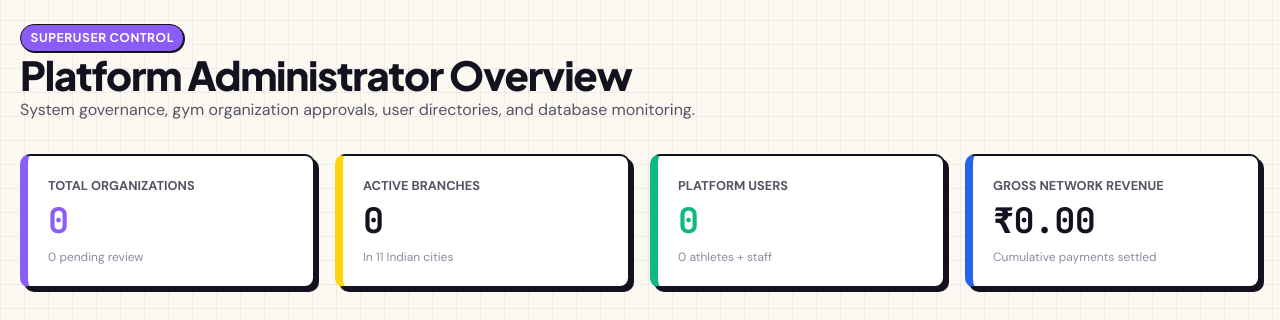
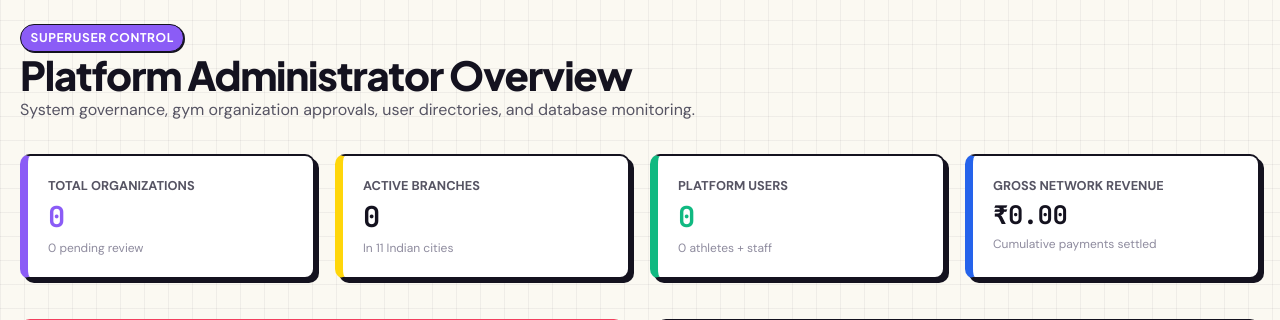
Before and after one commit to imjatin-ctrl/jaskr, a Flask app: page /admin/dashboard in a window 1280 px wide; the page is wider, and only the part inside the window is pictured. Shown: the part 124-444 px from the top of that part. Run offline with Flask 3, Linux system fonts and the light colour scheme; a user stored in the database is signed in; data that the repository does not hold is empty.

Commit message:
minor changes

```diff
--- a/templates/admin/dashboard.html
+++ b/templates/admin/dashboard.html
@@ -13,25 +13,25 @@
   <div class="bento-grid" style="margin-bottom: 2.5rem;">
     <div class="card" style="border-left: 8px solid var(--violet-royal);">
       <div style="font-size: 0.8rem; font-weight: 700; color: var(--ink-muted); text-transform: uppercase;">Total Organizations</div>
-      <div class="mono-num" style="font-size: 2.2rem; font-weight: 900; color: var(--violet-royal);">{{ stats.orgs }}</div>
+      <div class="mono-num" style="font-size: 1.8rem; font-weight: 900; color: var(--violet-royal); line-height: 1.25; margin: 0.25rem 0;">{{ stats.orgs }}</div>
       <div style="font-size: 0.75rem; color: var(--ink-subtle);">{{ stats.pending_orgs }} pending review</div>
     </div>
 
     <div class="card" style="border-left: 8px solid var(--brand-yellow);">
       <div style="font-size: 0.8rem; font-weight: 700; color: var(--ink-muted); text-transform: uppercase;">Active Branches</div>
-      <div class="mono-num" style="font-size: 2.2rem; font-weight: 900;">{{ stats.branches }}</div>
+      <div class="mono-num" style="font-size: 1.8rem; font-weight: 900; line-height: 1.25; margin: 0.25rem 0;">{{ stats.branches }}</div>
       <div style="font-size: 0.75rem; color: var(--ink-subtle);">In 11 Indian cities</div>
     </div>
 
     <div class="card" style="border-left: 8px solid var(--mint-green);">
       <div style="font-size: 0.8rem; font-weight: 700; color: var(--ink-muted); text-transform: uppercase;">Platform Users</div>
-      <div class="mono-num" style="font-size: 2.2rem; font-weight: 900; color: var(--mint-green);">{{ stats.users }}</div>
+      <div class="mono-num" style="font-size: 1.8rem; font-weight: 900; color: var(--mint-green); line-height: 1.25; margin: 0.25rem 0;">{{ stats.users }}</div>
       <div style="font-size: 0.75rem; color: var(--ink-subtle);">{{ stats.members }} athletes + staff</div>
     </div>
 
     <div class="card" style="border-left: 8px solid var(--electric-blue);">
       <div style="font-size: 0.8rem; font-weight: 700; color: var(--ink-muted); text-transform: uppercase;">Gross Network Revenue</div>
-      <div class="mono-num" style="font-size: 2.2rem; font-weight: 900; color: var(--ink-primary);">
+      <div class="mono-num" style="font-size: 1.6rem; font-weight: 900; color: var(--ink-primary); line-height: 1.25; margin: 0.25rem 0; white-space: nowrap;">
         ₹{{ "{:,.2f}".format(stats.gross_revenue) }}
       </div>
       <div style="font-size: 0.75rem; color: var(--ink-subtle);">Cumulative payments settled</div>
--- a/templates/owner/dashboard.html
+++ b/templates/owner/dashboard.html
@@ -18,7 +18,7 @@
   <div class="bento-grid" style="margin-bottom: 2.5rem;">
     <div class="card" style="border-left: 8px solid var(--mint-green);">
       <div style="font-size: 0.8rem; font-weight: 700; color: var(--ink-muted); text-transform: uppercase;">Net Receipts (YTD 2026)</div>
-      <div class="mono-num" style="font-size: 2.2rem; font-weight: 900; color: var(--mint-green);">
+      <div class="mono-num" style="font-size: 1.6rem; font-weight: 900; color: var(--mint-green); line-height: 1.25; margin: 0.25rem 0; white-space: nowrap;">
         ₹{{ "{:,.2f}".format(kpi.net_receipts) }}
       </div>
       <div style="font-size: 0.75rem; color: var(--ink-subtle);">Gross ₹{{ "{:,.0f}".format(kpi.gross_receipts) }} - Refunds ₹{{ "{:,.0f}".format(kpi.completed_refunds) }}</div>
@@ -26,7 +26,7 @@
 
     <div class="card" style="border-left: 8px solid var(--electric-blue);">
       <div style="font-size: 0.8rem; font-weight: 700; color: var(--ink-muted); text-transform: uppercase;">Active Passholders</div>
-      <div class="mono-num" style="font-size: 2.2rem; font-weight: 900; color: var(--electric-blue);">
+      <div class="mono-num" style="font-size: 1.8rem; font-weight: 900; color: var(--electric-blue); line-height: 1.25; margin: 0.25rem 0;">
         {{ active_members }}
       </div>
       <div style="font-size: 0.75rem; color: var(--ink-subtle);">Subscribed to active plans</div>
@@ -34,7 +34,7 @@
 
     <div class="card" style="border-left: 8px solid #F59E0B;">
       <div style="font-size: 0.8rem; font-weight: 700; color: var(--ink-muted); text-transform: uppercase;">Operating Expenses</div>
-      <div class="mono-num" style="font-size: 2.2rem; font-weight: 900; color: var(--ink-primary);">
+      <div class="mono-num" style="font-size: 1.6rem; font-weight: 900; color: var(--ink-primary); line-height: 1.25; margin: 0.25rem 0; white-space: nowrap;">
         ₹{{ "{:,.2f}".format(total_expenses) }}
       </div>
       <div style="font-size: 0.75rem; color: var(--ink-subtle);">Vouchers paid or approved</div>
```
Also changed, not shown: tests/test_full_suite.py (+2 -2 lines).
